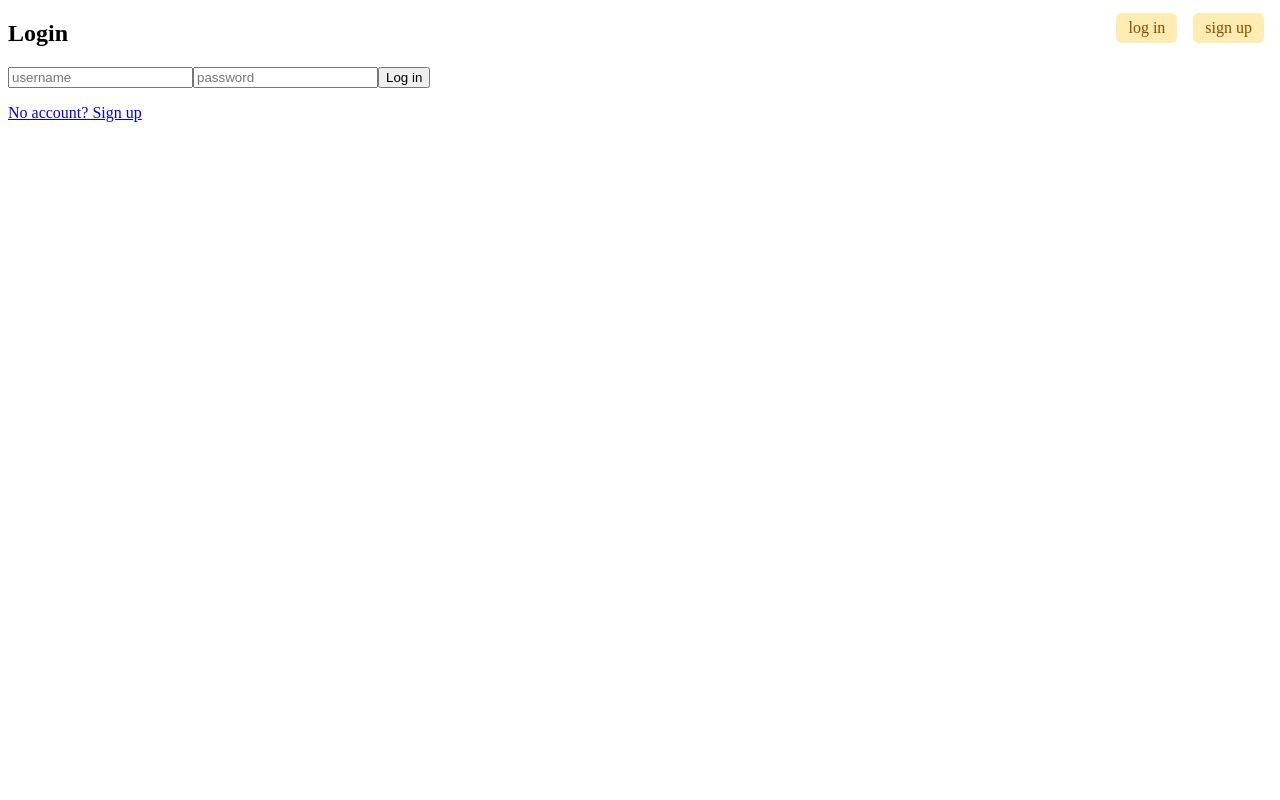
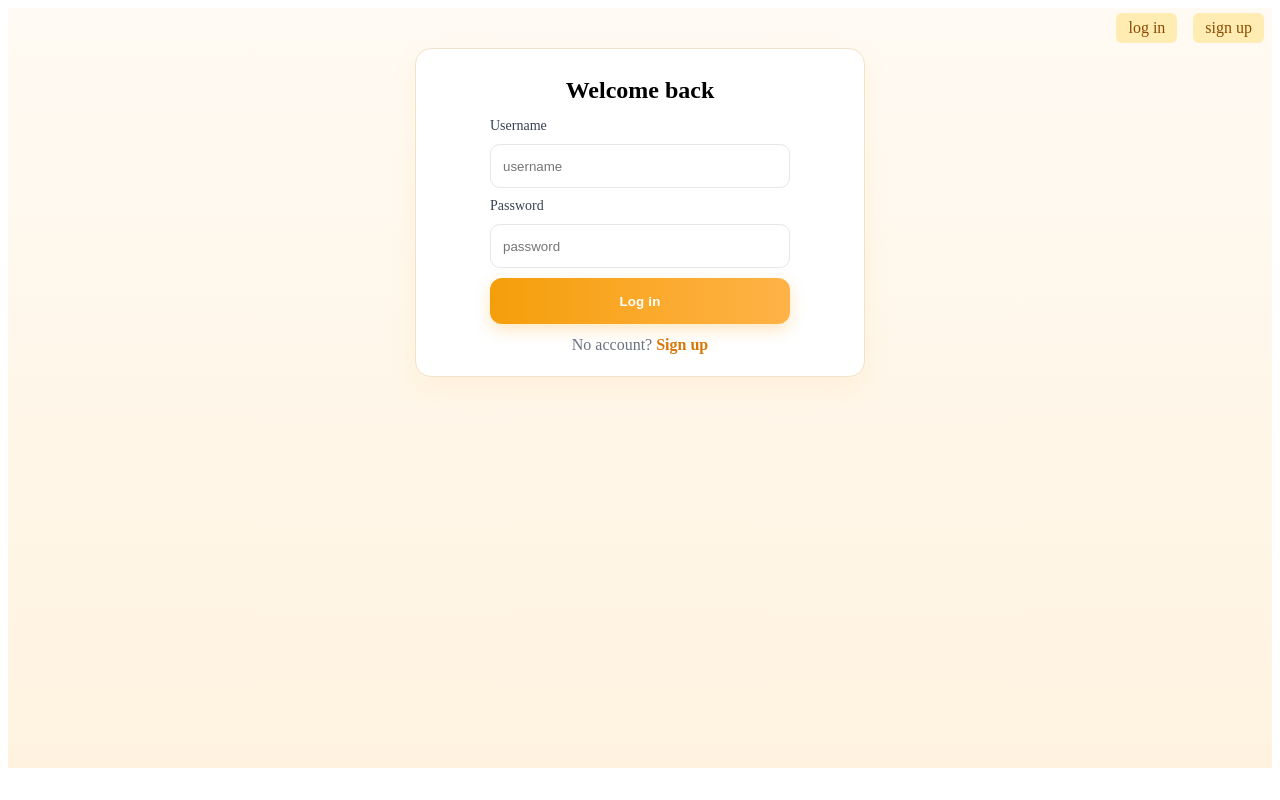
Before and after one commit to r0981071/FRONTEND_TINDER, a Vue app: page / in a window 1280 px wide. Built offline with nearby package versions, Linux system fonts and the light colour scheme.

Commit message:
styled login and signup

```diff
--- a/src/pages/Page_login.vue
+++ b/src/pages/Page_login.vue
@@ -1,34 +1,142 @@
 <template>
-  <div>
-    <h2>Login</h2>
-    <form @submit.prevent="submit">
-      <input v-model="username" placeholder="username" required />
-      <input v-model="password" type="password" placeholder="password" required />
-      <button type="submit">Log in</button>
-    </form>
-    <p><a href="#" @click.prevent="$emit('setActivePage','signup')">No account? Sign up</a></p>
-    <p v-if="error" style="color:red">{{ error }}</p>
+  <div class="auth-wrap">
+    <div class="card">
+      <h2 class="title">Welcome back</h2>
+
+      <form class="form" @submit.prevent="submit">
+        <label class="label">Username</label>
+        <input v-model="username" placeholder="username" required />
+
+        <label class="label">Password</label>
+        <input v-model="password" type="password" placeholder="password" required />
+
+        <button type="submit" class="btn">Log in</button>
+      </form>
+
+      <p class="foot">
+        No account?
+        <a href="#" @click.prevent="$emit('setActivePage','signup')">Sign up</a>
+      </p>
+
+      <p v-if="error" class="error">{{ error }}</p>
+    </div>
   </div>
 </template>
 
 <script>
 export default {
   name: "Page_login",
-  data(){ return { username:"", password:"", error:"" }; },
-  methods:{
-    async submit(){
+  data() {
+    return { username: "", password: "", error: "" };
+  },
+  methods: {
+    async submit() {
       this.error = "";
-      try{
+      try {
         const res = await fetch("http://localhost:3000/api/users/login", {
-          method:"POST",
-          headers:{ "Content-Type":"application/json" },
-          body: JSON.stringify({ username:this.username, password:this.password })
+          method: "POST",
+          headers: { "Content-Type": "application/json" },
+          body: JSON.stringify({ username: this.username, password: this.password }),
         });
-        if(!res.ok) throw new Error("invalid credentials");
-        const user = await res.json(); // expect {user_id, username}
+        if (!res.ok) throw new Error("Invalid credentials");
+        const user = await res.json(); // { user_id, username }
         this.$emit("loginSuccess", user);
-      }catch(e){ this.error = e.message; }
-    }
-  }
+      } catch (e) {
+        this.error = e.message || "Login failed";
+      }
+    },
+  },
 };
 </script>
+
+<style scoped>
+.auth-wrap {
+  min-height: calc(100vh - 80px);
+  display: grid;
+  place-items: start center;
+  padding-top: 40px;
+  background: linear-gradient(180deg, #fffaf3 0%, #fff3e0 100%);
+}
+
+.card {
+  width: min(400px, 92vw);
+  margin: 0 auto;
+  padding: 28px 24px 22px;
+  border: 1px solid #f1e3c9;
+  border-radius: 16px;
+  background: #ffffff;
+  box-shadow: 0 12px 28px rgba(255, 163, 26, 0.08);
+}
+
+.title {
+  margin: 0 0 14px;
+  text-align: center;
+}
+
+.form {
+  /* this ensures inputs and button share the same width */
+  display: grid;
+  gap: 10px;
+  max-width: 300px;
+  margin: 0 auto;
+}
+
+.label {
+  font-size: 14px;
+  color: #374151;
+}
+
+input {
+  width: 100%;
+  height: 44px;
+  padding: 0 12px;
+  border: 1px solid #e5e7eb;
+  border-radius: 10px;
+  outline: none;
+  box-sizing: border-box;
+}
+
+input:focus {
+  border-color: #f59e0b;
+  box-shadow: 0 0 0 3px rgba(245, 158, 11, 0.15);
+}
+
+.btn {
+  width: 100%;
+  height: 46px;
+  border: 0;
+  border-radius: 12px;
+  cursor: pointer;
+  color: #fff;
+  font-weight: 700;
+  letter-spacing: 0.2px;
+  background: linear-gradient(90deg, #f59e0b, #ffb347);
+  box-shadow: 0 6px 16px rgba(245, 158, 11, 0.25);
+}
+
+.btn:hover {
+  filter: brightness(0.98);
+}
+
+.foot {
+  margin: 12px 0 0;
+  text-align: center;
+  color: #6b7280;
+}
+
+.foot a {
+  color: #d97706;
+  font-weight: 600;
+  text-decoration: none;
+}
+
+.foot a:hover {
+  text-decoration: underline;
+}
+
+.error {
+  margin-top: 8px;
+  text-align: center;
+  color: #dc2626;
+}
+</style>
--- a/src/pages/Page_signup.vue
+++ b/src/pages/Page_signup.vue
@@ -1,34 +1,143 @@
 <template>
-  <div>
-    <h2>Sign up</h2>
-    <form @submit.prevent="submit">
-      <input v-model="username" placeholder="username" required />
-      <input v-model="password" type="password" placeholder="password" required />
-      <button type="submit">Create account</button>
-    </form>
-    <p><a href="#" @click.prevent="$emit('setActivePage','login')">Have an account? Log in</a></p>
-    <p v-if="error" style="color:red">{{ error }}</p>
+  <div class="auth-wrap">
+    <div class="card">
+      <h2 class="title">Create your account</h2>
+
+      <form class="form" @submit.prevent="submit">
+        <label class="label">Username</label>
+        <input v-model="username" placeholder="username" required />
+
+        <label class="label">Password</label>
+        <input v-model="password" type="password" placeholder="password" required />
+
+        <button type="submit" class="btn">Create account</button>
+      </form>
+
+      <p class="foot">
+        Have an account?
+        <a href="#" @click.prevent="$emit('setActivePage','login')">Log in</a>
+      </p>
+
+      <p v-if="error" class="error">{{ error }}</p>
+    </div>
   </div>
 </template>
 
 <script>
 export default {
-  name:"Page_signup",
-  data(){ return { username:"", password:"", error:"" }; },
-  methods:{
-    async submit(){
+  name: "Page_signup",
+  data() {
+    return { username: "", password: "", error: "" };
+  },
+  methods: {
+    async submit() {
       this.error = "";
-      try{
+      try {
         const res = await fetch("http://localhost:3000/api/users", {
-          method:"POST",
-          headers:{ "Content-Type":"application/json" },
-          body: JSON.stringify({ username:this.username, password:this.password })
+          method: "POST",
+          headers: { "Content-Type": "application/json" },
+          body: JSON.stringify({ username: this.username, password: this.password }),
         });
-        if(!res.ok) throw new Error("username taken?");
-        const user = await res.json(); // {user_id, username}
+        if (!res.ok) throw new Error("Username may be taken");
+        const user = await res.json(); // { user_id, username }
         this.$emit("loginSuccess", user);
-      }catch(e){ this.error = e.message; }
-    }
-  }
+      } catch (e) {
+        this.error = e.message || "Signup failed";
+      }
+    },
+  },
 };
 </script>
+
+<style scoped>
+.auth-wrap {
+  min-height: calc(100vh - 80px);
+  display: grid;
+  place-items: start center;
+  padding-top: 40px;
+  background: linear-gradient(180deg, #fffaf3 0%, #fff3e0 100%);
+}
+
+.card {
+  width: min(400px, 92vw);
+  margin: 0 auto;
+  padding: 28px 24px 22px;
+  border: 1px solid #f1e3c9;
+  border-radius: 16px;
+  background: #ffffff;
+  box-shadow: 0 12px 28px rgba(255, 163, 26, 0.08);
+}
+
+.title {
+  margin: 0 0 14px;
+  text-align: center;
+}
+
+
+.form {
+  display: grid;
+  gap: 10px;
+  max-width: 300px;
+  margin: 0 auto;
+}
+
+
+.label {
+  font-size: 14px;
+  color: #374151;
+}
+
+input {
+  width: 100%;
+  height: 44px;
+  padding: 0 12px;
+  border: 1px solid #e5e7eb;
+  border-radius: 10px;
+  outline: none;
+  box-sizing: border-box;
+}
+
+input:focus {
+  border-color: #f59e0b;
+  box-shadow: 0 0 0 3px rgba(245, 158, 11, 0.15);
+}
+
+.btn {
+  width: 100%;
+  height: 46px;
+  border: 0;
+  border-radius: 12px;
+  cursor: pointer;
+  color: #fff;
+  font-weight: 700;
+  letter-spacing: 0.2px;
+  background: linear-gradient(90deg, #f59e0b, #ffb347);
+  box-shadow: 0 6px 16px rgba(245, 158, 11, 0.25);
+}
+
+.btn:hover {
+  filter: brightness(0.98);
+}
+
+.foot {
+  margin: 12px 0 0;
+  text-align: center;
+  color: #6b7280;
+}
+
+.foot a {
+  color: #d97706;
+  font-weight: 600;
+  text-decoration: none;
+}
+
+.foot a:hover {
+  text-decoration: underline;
+}
+
+.error {
+  margin-top: 8px;
+  text-align: center;
+  color: #dc2626;
+}
+</style>
```
